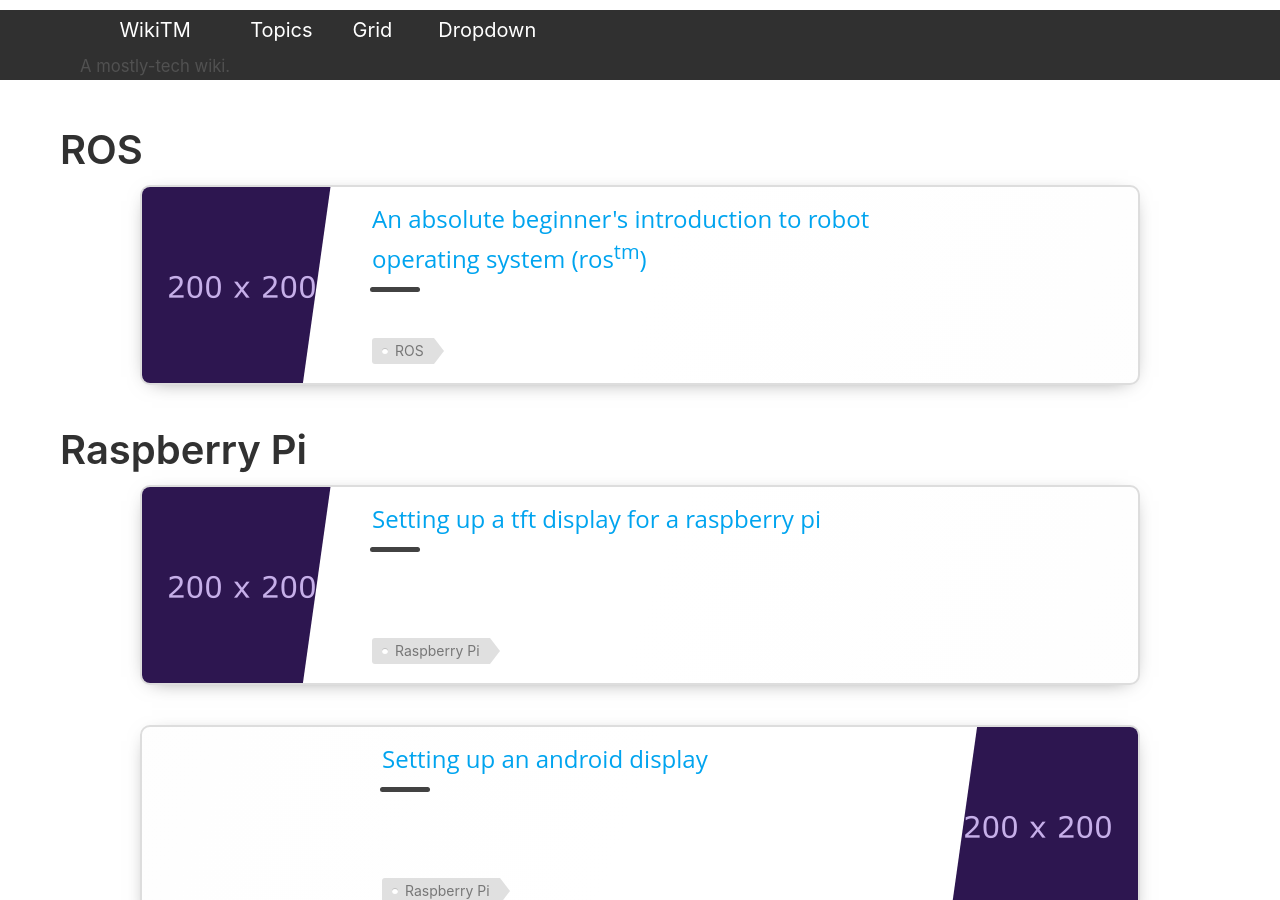
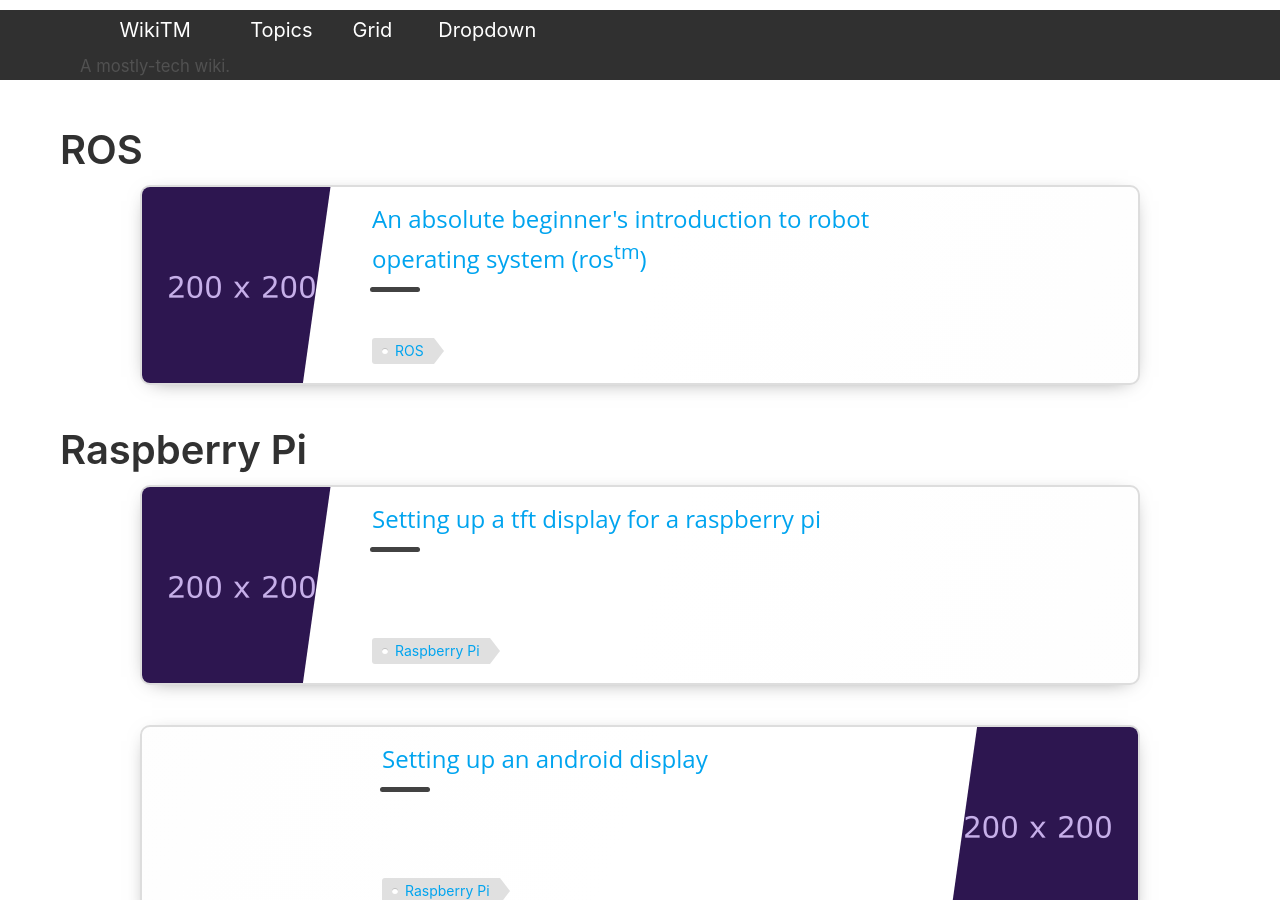
Before and after one commit to tejaswid/wikitm, a Jekyll site: the page built from grid.html, in a window 1280 px wide and 900 px high. Built offline with Jekyll 4.4.1, drawn with Linux system fonts in a browser that asks for light colours.

Commit message:
added link in tag

```diff
--- a/grid.html
+++ b/grid.html
@@ -41,7 +41,7 @@ title: Grid
                             </div>
                             {% endif %}
                             <div class="card-tagbox">
-                                <span class="card-tag"><a href='{{ site.baseurl | append:"/" | append:coll.label | append:"/" }}'></a>{{ coll.menu_heading }}</span>
+                                <span class="card-tag"><a href='{{ site.baseurl | append:"/" | append:coll.label | append:"/" }}'>{{ coll.menu_heading }}</a></span>
                             </div>
                         </div>
                     </div>
```
